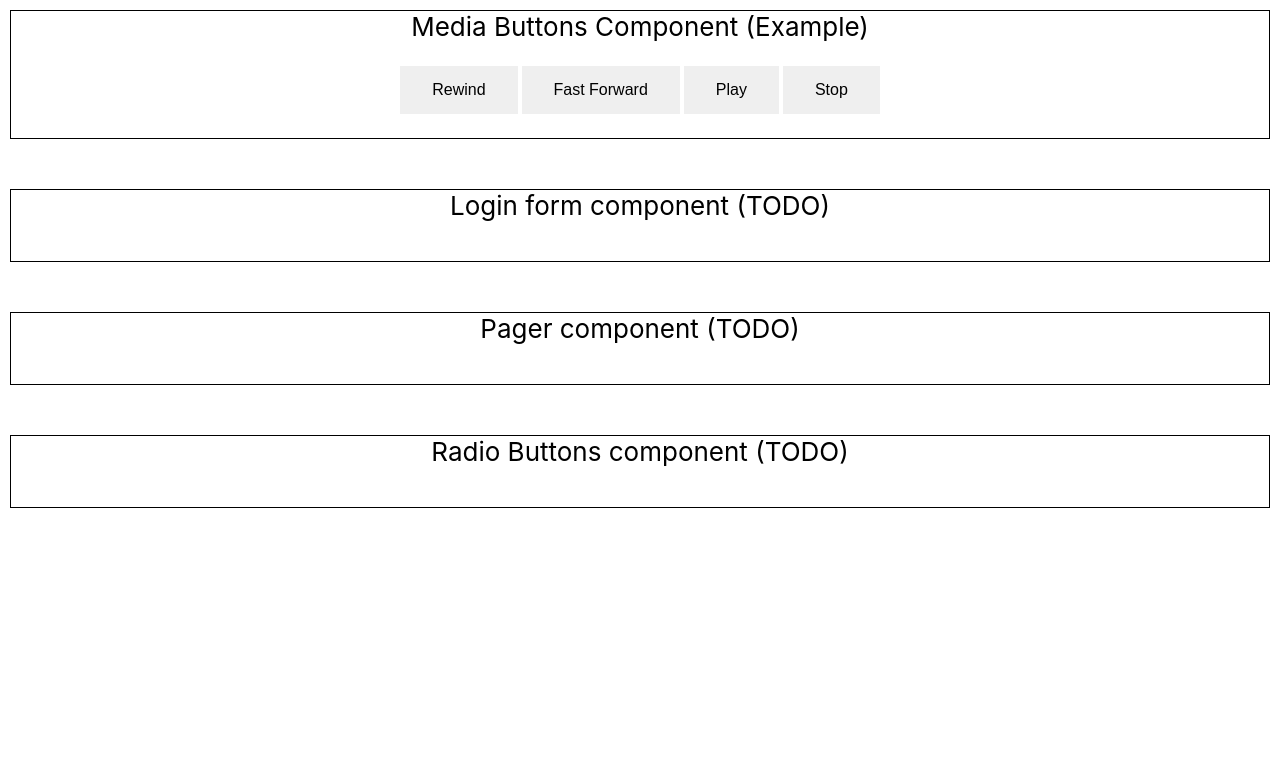
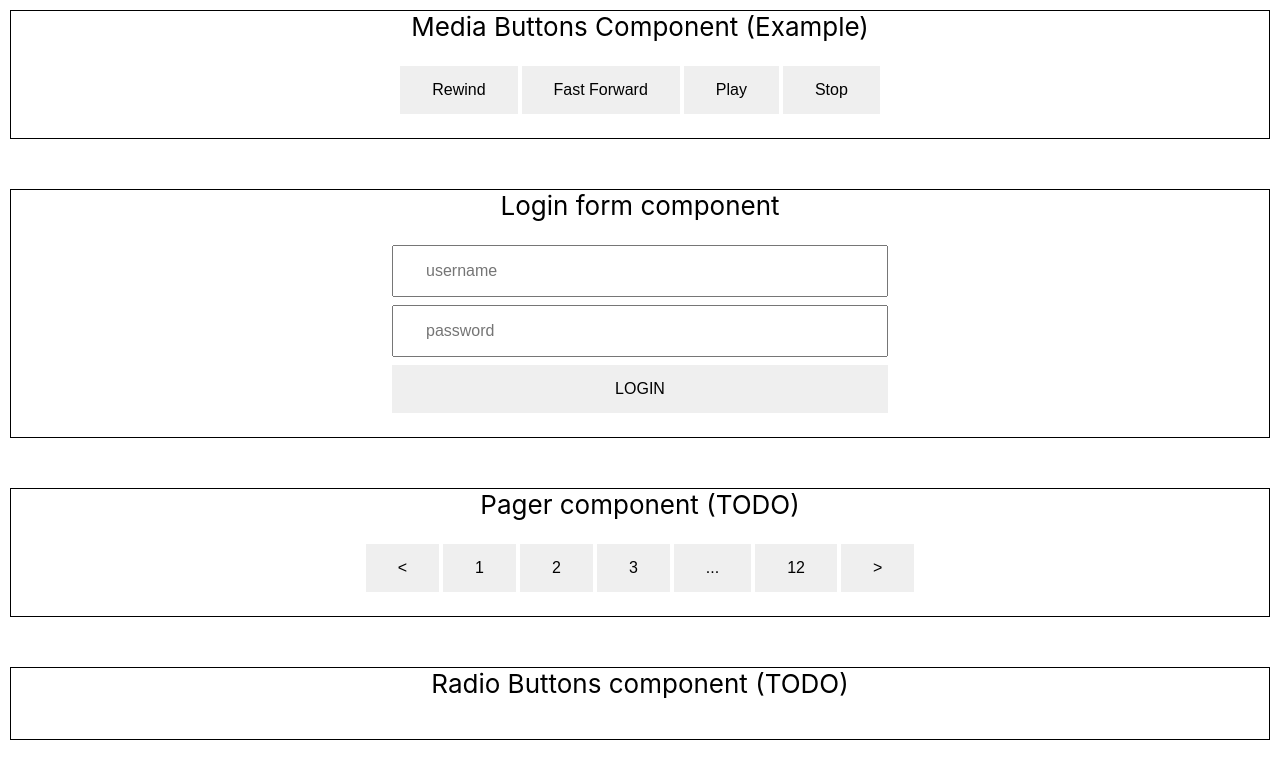
Before and after one commit to prof-tejera/homework-3-karendolan, a React (Create React App) app: page / in a window 1280 px wide. Shown: the top 778 px of the page. Built offline with nearby package versions, Linux system fonts and the light colour scheme.

Commit message:
Start of update components

```diff
--- a/src/App.js
+++ b/src/App.js
@@ -19,7 +19,7 @@ class App extends Component {
         </div>
 
         <div className="App-component">
-          <header className="App-header">Login form component (TODO)</header>
+          <header className="App-header">Login form component</header>
           <div className="App-content">
             <LoginForm />
           </div>
--- a/src/LoginForm/LoginForm.css
+++ b/src/LoginForm/LoginForm.css
@@ -0,0 +1,5 @@
+.LoginForm {
+  display:flex;
+  flex-direction: column;
+  min-width: 500px;
+}
--- a/src/LoginForm/LoginForm.js
+++ b/src/LoginForm/LoginForm.js
@@ -1,9 +1,44 @@
 import { Component } from 'react';
 import './LoginForm.css';
+import Input from 'components/Input/Input';
+import Button from 'components/Button/Button';
 
 class LoginForm extends Component {
   render() {
-    return null;
+    // The array of input data
+    const loginInputs = [
+      {
+        name:'username-input',
+        prompt:'username',
+        type:'text'
+      },
+      {
+        name:'password-input',
+        prompt:'password',
+        type:'password'
+      }
+    ]
+    // Construct the list of inputs
+    const inputs = loginInputs.map((input,i) => {
+      return (
+        <Input
+          name={input.name}
+          prompt={input.prompt}
+          type={input.type}
+          key={i}
+        />
+      )
+    });
+
+    // Return the construct
+    return (
+      <div className="LoginForm">
+        {inputs}
+        <Button
+          text="LOGIN"
+        />
+      </div>
+    );
   }
 }
 
--- a/src/Pager/Pager.js
+++ b/src/Pager/Pager.js
@@ -1,9 +1,92 @@
 import { Component } from 'react';
-import './Pager.css';
+import Button from 'components/Button/Button';
 
 class Pager extends Component {
+  // Initialize starting current page to 1
+  constructor(props) {
+    super(props);
+    this.state = {curPage: 1}
+  }
+
+  // onClick event
+  onClick = (page) => {
+    this.setState({curPage: page});
+    console.log('set state to ', page);
+  }
+
   render() {
-    return null;
+    // Extract the props, default of 12 pages
+    const {
+      pageCount=12,
+    } = this.props;
+    // Extract the current page
+    const {
+      curPage
+    } =  this.state;
+
+    console.log('curPage', curPage);
+
+    // find the starting pager number
+    let startNum = 1; //default start num
+    if (pageCount - curPage < 4) {
+      startNum = pageCount - 4;
+    } else if (curPage > 1 ) {
+      startNum = curPage - 1;
+    }
+
+    // there are always 5 button elements shown unless the pageCount < 5
+    const pagerButtons = Array.from({length: 4}, (v, i) => i + startNum).map((v,i) => {
+      // show all 5 page butttons
+      if (pageCount <= 5) {
+        return (
+          <Button
+            key={v}
+            text={v}
+            onClick={(() => this.onClick(v))}
+          />
+        )
+      }
+      // Special case for start of end of longer page count
+      if (((pageCount - curPage < 4) && (i === 0))
+          || ((pageCount - curPage >= 4) && i === 3 )) {
+        return (
+          <Button
+            key={v}
+            text='...'
+            // no onClick for this item
+          />
+        )
+      }
+      // Otherwise it's a clickable page button
+      return(
+        <Button
+          key={v}
+          text={v}
+          onClick={(() => this.onClick(v))}
+        />
+      )
+    });
+    console.log('pagerButtons', pagerButtons);
+
+    // Return the construct
+    return (
+      <div>
+        <Button
+          text="<"
+          onClick={(() => this.onClick(curPage > 1 ? curPage - 1 : 1))}
+        />
+        {pagerButtons}
+        <Button
+          key={pageCount}
+          text={pageCount}
+          onClick={(() => this.onClick(pageCount))}
+        />
+        <Button
+          text=">"
+          onClick={(() => this.onClick(curPage < pageCount ? curPage + 1: pageCount))}
+        />
+      </div>
+    )
   }
 }
 
--- a/src/components/Button/Button.css
+++ b/src/components/Button/Button.css
@@ -13,3 +13,13 @@
 .Default-button:active {
   background-color: #d0d0d0;
 }
+
+.Default-button.blue {
+  color: white;
+  background-color: #008CBA;
+}
+
+.Default-button.neutral {
+  color: black;
+  background-color: white;
+}
--- a/src/components/Button/Button.js
+++ b/src/components/Button/Button.js
@@ -2,8 +2,25 @@ import { Component } from 'react';
 import './Button.css';
 
 class Button extends Component {
+
   render() {
-    return <button className="Default-button">{this.props.text}</button>;
+    // Extract the props
+    const {
+      text,
+      disabled=false,
+      buttonColor='blue',
+      onClick
+    } = this.props;
+    return (
+      <button
+        className="Default-button"
+        disabled={disabled && 'disabled'}
+        style={{backgroundColor: {buttonColor}}}
+        onClick={onClick}
+      >
+       {text}
+      </button>
+    );
   }
 }
 
--- /dev/null
+++ b/src/components/Input/Input.css
@@ -0,0 +1,6 @@
+.Input {
+  min-width: 200px;
+  padding: 15px 32px;
+  font-size: 16px;
+  margin: 4px 2px;
+}
--- a/src/components/Input/Input.js
+++ b/src/components/Input/Input.js
@@ -1,8 +1,23 @@
 import { Component } from 'react';
+import './Input.css';
 
 class Input extends Component {
   render() {
-    return <input />;
+    // extract the prompts
+    const {
+      name,
+      prompt,
+      type,
+    } = this.props;
+
+    return (
+      <input
+        className="Input"
+        name={name}
+        type={type}
+        placeholder={prompt}
+     />
+   );
   }
 }
 
```
